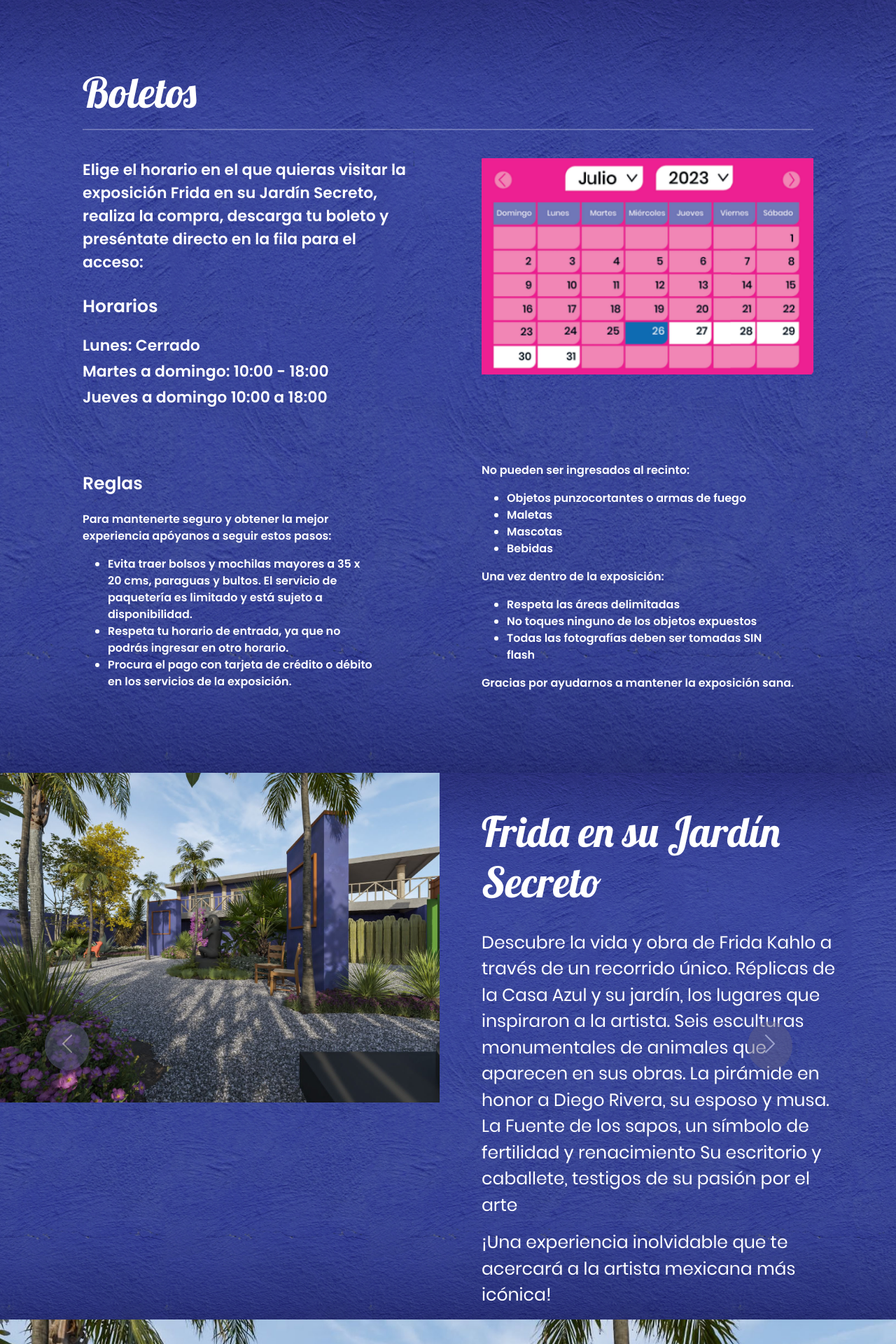
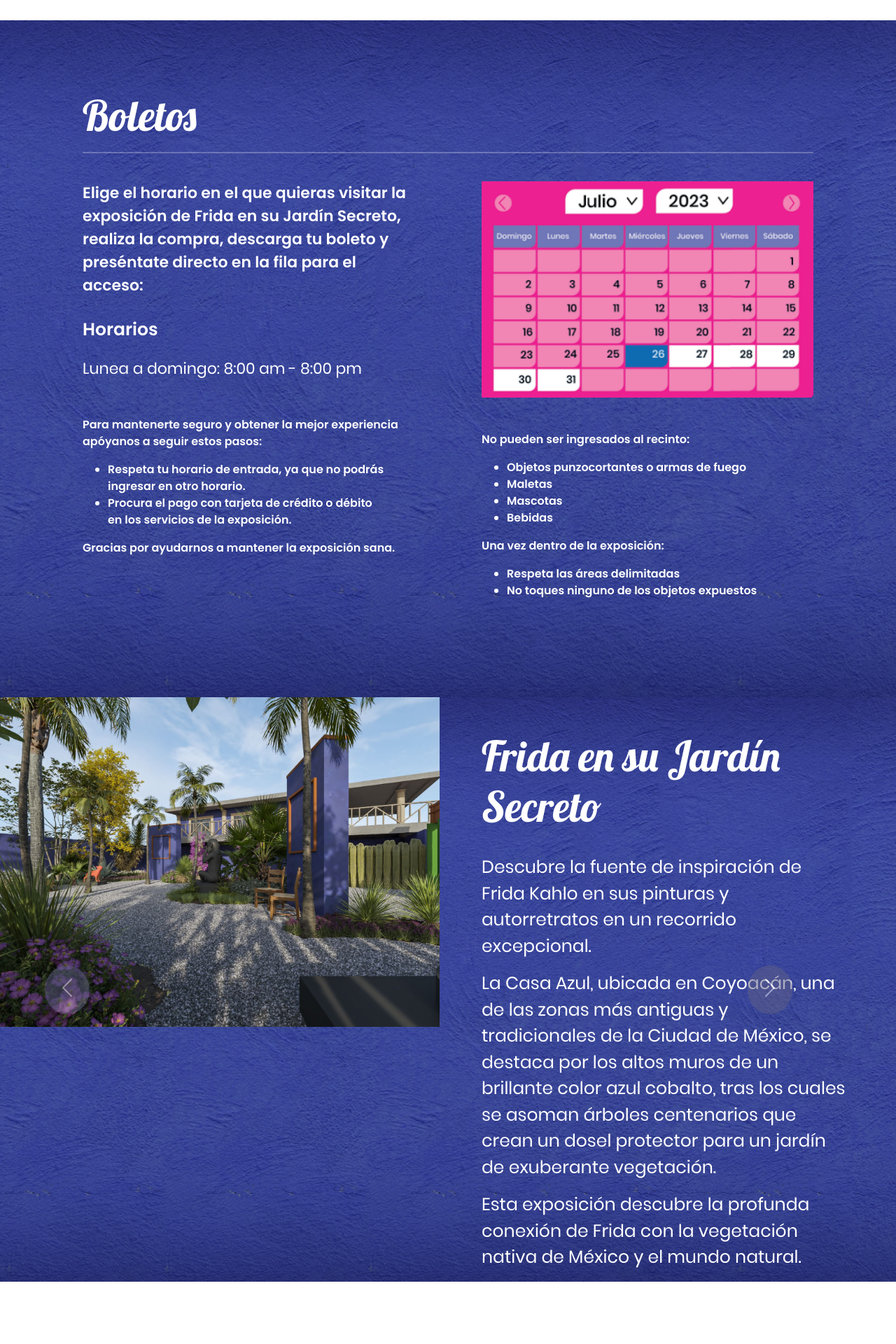
Before and after one commit to jzunigauabcs/frida-jardin-landingpage, a PHP site: page / in a window 1280 px wide. Shown: the part 1520-3440 px from the top of the page at 70% size. Run offline with PHP 8.4, Linux system fonts and the light colour scheme.

Commit message:
Cambios generales de estructura y texto

```diff
--- a/css/style.css
+++ b/css/style.css
@@ -15,6 +15,7 @@
   --color-2: #FFFFFF;
   --color-3: #0062A6;
   --color-4: #363637;
+  --color-5: RGB(202, 203, 200);
   --border-color-1: #FF353E;
   --border-color-2: #C02739;
   --border-color-3: #02665c;
@@ -493,7 +494,7 @@
   font-size: 25px;
 }
 
-/* TU VISITA  */
+/* PLANEA VISITA  */
 #tu-visita {
   font-size: 18px;
 }
@@ -525,6 +526,10 @@
   font-size: 15px;
 }
 
+#oferta-trabajo {
+  font-size: 16px;
+}
+
 /* FACTURACION */
 #facturacion {
   font-size: 18px;
@@ -554,7 +559,7 @@
     font-size: 15px;
   }
 
-  /* TU VISITA  */
+  /* PLANEA TU VISITA  */
   #tu-visita {
     font-size: 15px;
   }
@@ -582,6 +587,9 @@
   #contactanos-terminos-condiciones {
     font-size: 12px;
   }
+  #oferta-trabajo {
+    font-size: 13px;
+  }
 
   /* FACTURACION */
   #facturacion {
@@ -596,3 +604,15 @@
     font-size: 18px;
   }
 }
+
+/* Cambiar el color y el grosor del borde izquierdo */
+.custom-border-start {
+  border-left: 2px solid #DA188D; /* Cambiar el color a rojo y el grosor a 4 píxeles (ajusta según lo necesites) */
+}
+
+/* Estilo para pantallas medianas y grandes (col-md-12) */
+@media (max-width: 991px) {
+  .col-md-12.custom-border-start {
+    border-left: none; /* Oculta el borde izquierdo cuando la columna tiene col-md-12 */
+  }
+}
--- a/index.html
+++ b/index.html
@@ -147,15 +147,15 @@
       <div class="row align-items-start" style="font-family: poppins-regular">
 
         <div class="col-sm-12 col-md-12 col-lg-5 px-5">
-          <h1 style="font-family: Lobster;" class="pink-title pb-5 txt-titulo">Planea visita</h1>
+          <h1 style="font-family: Lobster;" class="pink-title pb-5 txt-titulo">Planea tu visita</h1>
           <h5 class="py-3" style="font-family: poppins">Horarios</h5>
           <div class="row">
               <p>Lunes a domingo: 8:00 am - 8:00 pm</p>
           </div>
-          <div class="vertical-line"></div> <!-- Esta es la línea vertical -->
+          <div class="vertical-line"></div>
         </div>
 
-        <div class="col-sm-12 col-md-12 col-lg-3 px-5">
+        <div class="col-sm-12 col-md-12 col-lg-3 px-5 custom-border-start">
           <h5 class="pt-2" style="font-family: poppins">Tarifas</h5>
           <div class="row py-3">
             <h5 style="font-family: Lobster; color: var(--color-3)" class="pb-3">Entrada general</h5>
@@ -163,13 +163,13 @@
             <div lass="mb-1"><p style="font-family: poppins-regular"><span style="font-family: poppins">$100</span> Menor de edad</p></div>
             <div lass="mb-1"><p style="font-family: poppins-regular"><span style="font-family: poppins">$360</span> Extranjero</p></div>
           </div>
-        </div>
-
-        <div class="col-sm-12 col-md-12 col-lg-4 px-5">
           <div class="row py-3">
             <h5 style="font-family: Lobster; color: var(--color-3)" class="pb-3">Personas con capacidades diferentes</h5>
             <div lass="mb-1"><p style="font-family: poppins-regular"><span style="font-family: poppins">$60</span> Adulto</p></div>
           </div>
+        </div>
+
+        <div class="col-sm-12 col-md-12 col-lg-4 px-5">
           <div class="row py-3">
             <h5 style="font-family: Lobster; color: var(--color-3)" class="pb-3">Tour operadores</h5>
             <div lass="mb-1"><p style="font-family: poppins-regular"><span style="font-family: poppins">15%</span> de descuento</p></div>
@@ -195,43 +195,30 @@
 
         <div class="col-sm-12 col-md-12 col-lg-6 px-5 text-white pb-4" style="font-family: poppins;">
           <div class="row">
-                    <p>Elige el horario en el que quieras visitar la exposición Frida en su Jardín Secreto, realiza la compra, descarga tu boleto y preséntate directo en la fila para el acceso:</p>
+            <p>Elige el horario en el que quieras visitar la exposición de Frida en su Jardín Secreto, realiza la compra, descarga tu boleto y preséntate directo en la fila para el acceso:</p>
           </div>
 
           <h5 class="py-3">Horarios</h5>
 
           <div class="row">
-                    <p class="mb-1">Lunes: Cerrado</p>
-                    <p class="mb-1">Martes a domingo: 10:00 - 18:00</p>
-                    <p class="mb-1">Jueves a domingo 10:00 a 18:00</p>
+            <p class="mb-1" style="font-family: poppins-regular;">Lunea a domingo: 8:00 am - 8:00 pm</p>
+          </div>
+
+          <div id="boletos-parte-2" class="row pt-5">
+            <p>Para mantenerte seguro y obtener la mejor experiencia apóyanos a seguir estos pasos:</p>
+            <ul class="px-5">
+              <li>Respeta tu horario de entrada, ya que no podrás ingresar en otro horario. </li>
+              <li>Procura el pago con tarjeta de crédito o débito en los servicios de la exposición.</li>
+            </ul>
+            <p>Gracias por ayudarnos a mantener la exposición sana.</p>
           </div>
         </div>
 
-            <div class="col-sm-12 col-md-12 col-lg-6 px-5">
+        <div class="col-sm-12 col-md-12 col-lg-6 px-5 text-white pb-4" style="font-family: poppins;">
           <div class="row">
             <img src="./assets/images/Calendario.png" class="img-fluid" alt="">
-                </div>
-            </div>
-        </div>
 
-        <div id="boletos-parte-2" class="row align-items-start pt-5">
-            <div class="col-sm-12 col-md-12 col-lg-6 px-5 text-white" style="font-family: poppins;">
-                <div class="row">
-                    <h5 class="py-3">Reglas</h5>
-
-                    <div class="row">
-                        <p>Para mantenerte seguro y obtener la mejor experiencia apóyanos a seguir estos pasos:</p>
-                        <ul class="px-5">
-                            <li>Evita traer bolsos y mochilas mayores a 35 x 20 cms, paraguas y bultos. El servicio de paquetería es limitado y está sujeto a disponibilidad.</li>
-                            <li>Respeta tu horario de entrada, ya que no podrás ingresar en otro horario. </li>
-                            <li>Procura el pago con tarjeta de crédito o débito en los servicios de la exposición.</li>
-                        </ul>
-                    </div>
-                </div>
-            </div>
-
-            <div class="col-sm-12 col-md-12 col-lg-6 px-5 text-white" style="font-family: poppins;">
-                <div class="row">
+            <div id="boletos-parte-2" class="row pt-5">
               <p>No pueden ser ingresados al recinto:</p>
               <ul class="px-5">
                 <li>Objetos punzocortantes o armas de fuego</li>
@@ -244,10 +231,8 @@
               <ul class="px-5">
                 <li>Respeta las áreas delimitadas </li>
                 <li>No toques ninguno de los objetos expuestos</li>
-                        <li>Todas las fotografías deben ser tomadas SIN flash</li>
               </ul>
-
-                    <p>Gracias por ayudarnos a mantener la exposición sana.</p>
+            </div>
           </div>
         </div>
       </div>
@@ -275,21 +260,25 @@
                         <h1 style="font-family: Lobster;" class="white-title pb-4">Frida en su Jardín Secreto</h1>
                       </div>
                       <div class="row">
-                        <p class="slider-p too-much-text" style="font-family: poppins-regular;">Descubre la vida y obra de Frida Kahlo a
-                          través de un recorrido único.
-                          Réplicas de la Casa Azul y su jardín, los
-                          lugares que inspiraron a la artista.
-                          Seis esculturas monumentales de
-                          animales que aparecen en sus obras.
-                          La pirámide en honor a Diego Rivera, su
-                          esposo y musa.
-                          La Fuente de los sapos, un símbolo de
-                          fertilidad y renacimiento
-                          Su escritorio y caballete, testigos de su
-                          pasión por el arte
+                        <p class="slider-p too-much-text" style="font-family: poppins-regular;">
+                          Descubre la fuente de inspiración de Frida Kahlo
+                          en sus pinturas y autorretratos en un recorrido
+                          excepcional.
                         </p>
-                        <p class="slider-p too-much-text" style="font-family: poppins-regular;">¡Una experiencia inolvidable que te acercará
-                          a la artista mexicana más icónica!</p>
+                        <p class="slider-p too-much-text" style="font-family: poppins-regular;">
+                          La Casa Azul, ubicada en Coyoacán, una de las
+                          zonas más antiguas y tradicionales de la Ciudad
+                          de México, se destaca por los altos muros de un
+                          brillante color azul cobalto, tras los cuales se
+                          asoman árboles centenarios que crean un dosel
+                          protector para un jardín
+                          de exuberante vegetación.
+                        </p>
+                        <p class="slider-p too-much-text" style="font-family: poppins-regular;">
+                          Esta exposición descubre la profunda conexión de
+                          Frida con la vegetación nativa de México y el
+                          mundo natural.
+                        </p>
                       </div>
                     </div>
                   </div>
@@ -307,10 +296,29 @@
                   <div class="row">
                     <div class="col px-5">
                       <div class="row pt-5">
-                        <p class="slider-p" style="font-family: poppins-regular;">Réplicas de la Casa Azul y su jardín, los
-                          lugares que inspiraron a la artista.
-                          Seis esculturas monumentales de animales
-                          que aparecen en sus obras.</p>
+                        <h1 style="font-family: Lobster;" class="white-title pb-4">Frida en su Jardín Secreto</h1>
+                      </div>
+                      <div class="row pt-5">
+                        <p class="slider-p" style="font-family: poppins-regular;">
+                          Este espacio singular, hogar e inspiración de Frida
+                          Kahlo y Diego Rivera, te transportará a un mundo
+                          mágico.
+                        </p>
+                        <p class="slider-p" style="font-family: poppins-regular;">
+                          Instalado en el marco incomparable de La Paz,
+                          B.C.S. a la sombra de palmeras y repleto de plantas
+                          nativas mexicanas, follaje tropical y plantas del
+                          desierto; los visitantes están invitados a explorar
+                          los lugares emblemáticos del jardín de Frida en su
+                          Casa Azul; como la pirámide que exhibe la
+                          colección de piezas
+                          prehispánicas de Diego Rivera, la fuente con
+                          temática de ranas y el escritorio y caballete de la
+                          artista.
+                        </p>
+                        <p class="slider-p" style="font-family: poppins-regular;">
+                          ¡Ven y déjate llevar por esta experiencia única!
+                        </p>
                       </div>
                     </div>
                   </div>
@@ -328,8 +336,27 @@
                   <div class="row">
                     <div class="col px-5">
                       <div class="row pt-5">
-                        <p class="slider-p" style="font-family: poppins-regular;">La pirámide en honor a Diego Rivera, su
-                          esposo y musa.</p>
+                        <h1 style="font-family: Lobster;" class="white-title pb-4">Frida en su Jardín Secreto</h1>
+                      </div>
+                      <div class="row pt-5">
+                        <p class="slider-p" style="font-family: poppins-regular;">
+                          Sus plantas, esculturas y diseño te sumergirán en
+                          una experiencia inolvidable que celebra la cultura
+                          mexicana y nuestra identidad histórica y presente.
+                        </p>
+                        <p class="slider-p" style="font-family: poppins-regular;">
+                          La exposición también contará con seis animales
+                          monumentales dispuestos en sitios clave del
+                          exuberante jardín: un xolo, un mono, un venado,
+                          una mariposa, un loro y un colibrí que a menudo
+                          aparecen en las obras de arte de Frida, como
+                          testimonio de su pasión por el arte popular
+                          mexicano y el arte prehispánico.
+                        </p>
+                        <p class="slider-p" style="font-family: poppins-regular;">
+                          ¡Una experiencia inolvidable que te acercará a la
+                          artista mexicana más universal!
+                        </p>
                       </div>
                     </div>
                   </div>
@@ -361,47 +388,44 @@
 
   <!-- GRUPOS -->
   <div id="grupos" class="container-fluid px-0" style="background-color: var(--color-2)">
-
-    <img src="./assets/images/render-sillas-grupos.jpeg" class="img-fluid" style="width: 100%;">
-
     <div class="container section-padding">
         <h1 style="font-family: Lobster;" class="pink-title pb-5 txt-titulo">Grupos</h1>
 
-        <div class="row pb-4 pt-5">
+        <div class="row pt-5">
           <div class="col-sm-12 col-xl-4 text-wrap" style="font-family: poppins">
             <h5>Escolares</h5>
           </div>
-          <div class="col-sm-12 col-xl-8 px-5 border-start">
-            <p style="font-family: poppins-regular">Disfrútala en los jardínes de la exposición según tu escolaridad (preescolar, primaria, secundaria, preparatoria, educación superior y especialistas).</p>
+          <div class="col-sm-12 col-xl-8 px-5 custom-border-start">
+            <p style="font-family: poppins-regular" class="pb-4">Disfrútala en los jardínes de la exposición según tu escolaridad (preescolar, primaria, secundaria, preparatoria, educación superior y especialistas).</p>
           </div>
         </div>
 
-        <div class="row pb-4">
+        <div class="row">
           <div class="col-sm-12 col-xl-4 text-wrap" style="font-family: poppins">
             <h5>Nuestra comunidad</h5>
           </div>
-          <div class="col-sm-12 col-xl-8 px-5 border-start">
-            <p style="font-family: poppins-regular">Comprometidos con nuestra comunidad, ofrecemos visitas para adultos mayores, casas hogar y personas con discapacidad intelectual, visual, auditiva y motriz.</p>
+          <div class="col-sm-12 col-xl-8 px-5 custom-border-start">
+            <p style="font-family: poppins-regular" class="pb-4">Comprometidos con nuestra comunidad, ofrecemos visitas para adultos mayores, casas hogar y personas con discapacidad intelectual, visual, auditiva y motriz.</p>
           </div>
         </div>
 
-        <div class="row pb-4">
+        <div class="row">
           <div class="col-sm-12 col-xl-4 text-wrap" style="font-family: poppins">
             <h5>Privados y empresariales</h5>
           </div>
-          <div class="col-sm-12 col-xl-8 px-5 border-start">
-            <p style="font-family: poppins-regular">Disfruta de las historias de quienes habitaron en esta casa y del mundo en el que vivió Frida, bajo la sombra de los árboles bajo los cuales ella misma se paseaba.</p>
+          <div class="col-sm-12 col-xl-8 px-5 custom-border-start">
+            <p style="font-family: poppins-regular" class="">Disfruta de las historias de quienes habitaron en esta casa y del mundo en el que vivió Frida, bajo la sombra de los árboles bajo los cuales ella misma se paseaba.</p>
           </div>
         </div>
     </div>
   </div>
   <!-- GRUPOS END -->
 
-  <!-- OTROS SERVICIOS -->
+  <!-- SERVICIOS -->
   <div id="otros-servicios" class="container-fluid section-wall-bg section-padding px-0">
 
     <div class="container">
-      <h1 style="font-family: Lobster;" class="white-title txt-titulo">Otros servicios</h1>
+      <h1 style="font-family: Lobster;" class="white-title txt-titulo">Servicios</h1>
     </div>
 
     <div class="container-fluid px-0">
@@ -475,34 +499,34 @@
     </div>
 
   </div>
-  <!-- OTROS SERVICIOS END -->
+  <!-- SERVICIOS END -->
 
   <!-- CONTÁCTANOS -->
   <div id="contactanos" class="container-fluid section-padding" style="background-color: var(--color-2);">
     <div class="container">
+
+      <h1 style="font-family: Lobster; color: var(--color-1);" class="txt-titulo px-5">Contáctanos</h1>
+
       <div class="row">
         <div class="col-12 col-lg-6 p-5">
           <img src="./assets/images/autorretratocollarespinascolibri.jpg" class="img-fluid" alt="Autorretrato">
+          <p style="font-family: poppins; font-size: 12px;" class="m-0 pt-3">D.R. © 2023 Banco de México, Fiduciario en el Fideicomiso Museos Diego Rivera y Frida Kahlo.</p>
+          <p style="font-family: poppins; font-size: 12px;" class="m-0">Av. 5 de Mayo No. 20, Col. Centro, C.P. 06000, Ciudad de México</p>
         </div>
         <div id="contactanos" class="col-sm-12 col-md-12 col-lg-6 p-5" style="font-family: 'Poppins';">
           <div class="row">
-            <h1 style="font-family: Lobster; color: var(--color-1);" class="pb-4 txt-titulo">Contáctanos</h1>
-            <p class="pb-3" style="font-family: poppins-regular;">Te contamos cómo llegar desde donde estés.</p>
+            <p class="pb-3" style="font-family: poppins-regular;">Te decimos cómo llegar desde donde estés.</p>
           </div>
           <div class="row">
-            <h6 style="color:var(--color-1)">Dirección</h6><br><p style="font-family: poppins-regular;">Carretera escénica, esq. Campeche Colina del Sol, 23010 La Paz.</p>
+            <h6 style="color:var(--color-1)">Dirección</h6><br><p style="font-family: poppins-regular;">Carretera Escénica esq. Campeche, Colina del Sol, 23010 La Paz.</p>
           </div>
           <div class="row">
-            <h6 style="color:var(--color-1)">Teléfono</h6><br><p style="font-family: poppins-regular;">612 128 5931</p>
+            <h6 style="color:var(--color-1)">Teléfono</h6><br><p style="font-family: poppins-regular;">55 5405 2620</p>
           </div>
           <div class="row text-wrap pb-3">
             <h6 style="color:var(--color-1)">Correo</h6><br><p class="text-break" style="font-family: poppins-regular;">contacto@fridaensujardinsecreto.com</p>
           </div>
-          <form style="font-family: poppins-regular;">
-            <!-- <div class="mb-3">
-              <label for="nombre" class="form-label">Tu nombre: </label>
-              <input type="text" class="form-control" id="nombre" aria-describedby="emailHelp">
-            </div> -->
+          <form style="font-family: poppins-regular;" class="pb-5">
             <div class="row">
               <div class="col-md-3">
                 <div class="mb-3">
@@ -515,14 +539,10 @@
                 </div>
               </div>
             </div>
-            <!-- <div class="mb-3">
-              <label for="correo" class="form-label">Tu correo: </label>
-              <input type="email" class="form-control" id="correo">
-            </div> -->
             <div class="row">
               <div class="col-md-3">
                 <div class="mb-3">
-                  <label for="correo" class="form-label">Correo: </label>
+                  <label for="correo" class="form-label">Correo:</label>
                 </div>
               </div>
               <div class="col-md-9">
@@ -531,14 +551,10 @@
                 </div>
               </div>
             </div>
-            <!-- <div class="mb-3">
-              <label for="mensaje" class="form-label">Mensaje (opcional): </label>
-              <input type="text" class="form-control" id="mensaje">
-            </div> -->
             <div class="row">
               <div class="col-md-3">
                 <div class="mb-3">
-                  <label for="mensaje" class="form-label">Mensaje: </label>
+                  <label for="mensaje" class="form-label">Mensaje:</label>
                 </div>
               </div>
               <div class="col-md-9">
@@ -551,8 +567,15 @@
               <input type="checkbox" class="form-check-input" id="exampleCheck1">
               <label class="form-check-label" style="font-family: poppins-regular;" for="exampleCheck1">Acepto que los datos enviados se recopilen y almacenen.</label>
             </div>
-            <button type="submit" class="btn btn-primary rounded-pill border-0" style="background-color: var(--color-1);">Enviar</button>
+            <button type="submit" class="btn btn-primary rounded-pill border-0 px-4" style="background-color: var(--color-1);">Enviar</button>
           </form>
+          <div id="oferta-trabajo" style="font-family: poppins-regular; background-color: var(--color-5)" class="p-3 rounded-4">
+            <p class="m-0">¿Te gusta el arte?</p>
+            <p class="m-0">¿Te gusta trabajar con niños, adolescentes y adultos?</p>
+            <p class="m-0">Experimenta la emoción de ser parte de Frida en su Jardín Secreto.</p>
+            <p class="m-0">Únete a nuestro equipo de guías y educadores.</p>
+            <p class="m-0">Informes en: correo@fridaensujardínsecreto.com</p>
+          </div>
         </div>
       </div>
     </div>
```
Lines whose indentation alone changed are shown as unchanged.
